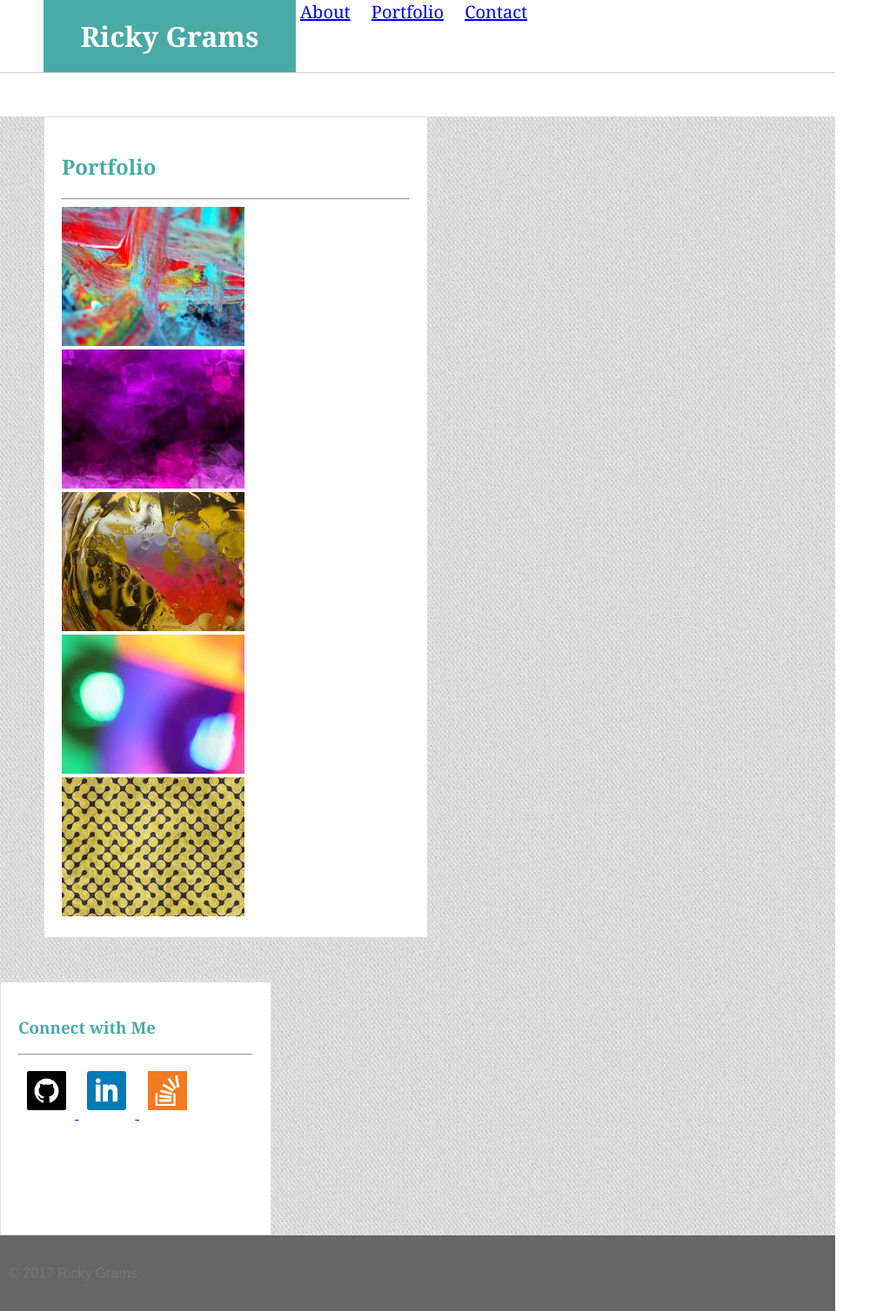
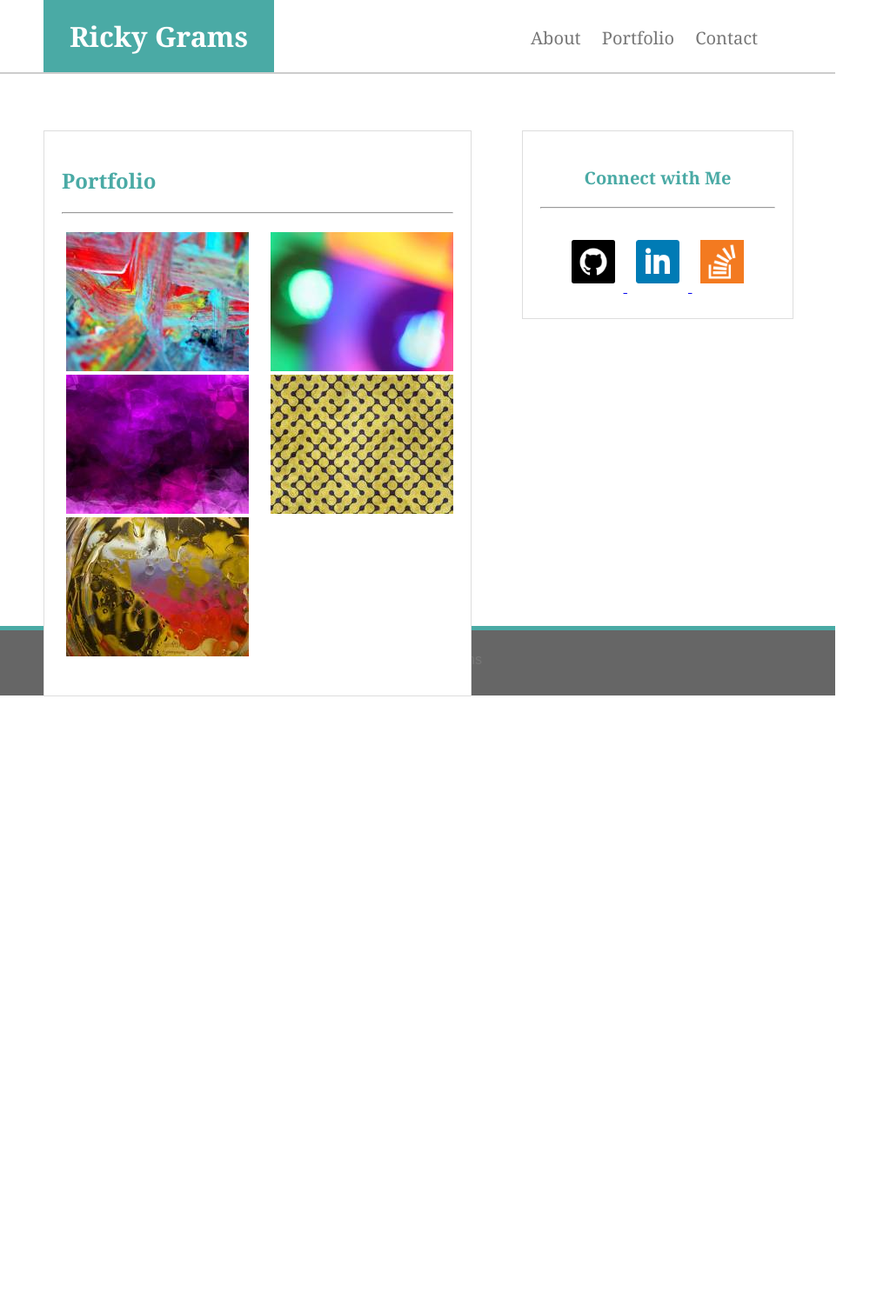
Before and after one commit to rixgithub/Basic-Portfolio, a PHP site: page /portfolio.html in a window 1280 px wide. Shown: the whole page at 87% size, without its empty margins (0-1023 px from the left). After the commit the page ends 801 px from the top, so only its background shows below. Run offline with PHP 8.4, Linux system fonts and the light colour scheme.

Commit message:
added sticky footer and fixed some things

```diff
--- a/assets/css/style.css
+++ b/assets/css/style.css
@@ -1,68 +1,76 @@
-body {
+html, body {
 	font-family: 'Arial', 'Helvetica Neue', Helvetica, sans-serif;
 	color: #777777;
 	width: 960px;
+	height: 100%;
 	margin: 0;
 	padding: 0;
+}
+
+#wrapper {
+	min-height: 100%;
+	height: auto !important;
+	height: 100%;
+	margin: 0 auto -80px;
 }
 
 header {
 	background-color: #ffffff;
 	font-family: 'Georgia', Times, 'Times New Roman', serif;
-	color: #ffffff;
 	border-bottom-style: solid;
-	border-width: 1px;
+	border-width: 2px;
 	border-color: #cccccc;
-	overflow: auto;
 }
 
 h1 {
 	background-color: #4aaaa5;
-	width: 250px;
+	color: #ffffff;
+	width: 225px;
 	margin: 0;
 	margin-left: 50px;
 	text-align: center;
 	padding: 20px;
-	float: left;
 }
 
-ul {
+#nav {
+	position: absolute;
     list-style-type: none;
-    width: 650px;
     padding: 0;
     margin: 0;
+    width: 300px;
+    top: 30px;
+    left: 600px;
 }
 
 li {
-    display: inline;
-    padding: 0px 5px;
-    margin-right: 10px;
-    font-size: 125%;
+	display: inline;
 }
 
-#wrapper {
-	background-image: url('Basic-Portfolio/assets/images/mainbackimg.png');
+li a {
+    text-decoration: none;
+    color: #777777;
+    font-size: 125%;
+    padding: 0 10px;
+}
+
+#mainbody {
+	background-image: url("assets/images/mainbackimg.png");
+	width: 100%;
+	height: 100%;
+	margin: 0;
+	padding: 0;
 }
 
 #main {
-	clear: both;
+	position: absolute;
 	background-color: #ffffff;
-	width: 400px;
-	margin: 50px;
+	width: 450px;
+	margin: 0;
 	padding: 20px;
 	border: 1px solid #dddddd;
+	top: 150px;
+	left: 50px;
 	overflow: auto;
-}
-
-input[type="submit"] {
-    background-color: #4aaaa5;
-    border: none;
-    color: white;
-    padding: 15px 32px;
-    text-align: center;
-    text-decoration: none;
-    display: inline-block;
-    font-size: 16px;
 }
 
 h2 {
@@ -72,53 +80,103 @@
 }
 
 #portrait {
-	width: 200px;
-	height: 200px;
-	margin: 10 10 10 10;
+	width: 175px;
+	height: 175px;
+	margin: 0;
 	float: left;
 }
 
 p {
+	line-height: 35px;
 	float: left;
-	line-height: 35px;
+}
+
+input[type="submit"] {
+	clear: both;
+    background-color: #4aaaa5;
+    border: none;
+    color: white;
+    width: 30%;
+    padding: 15px 32px;
+    text-align: center;
+    text-decoration: none;
+    display: inline-block;
+    font-size: 16px;
+}
+
+input {
+	width: 93%;
+	padding: 8px;
+	margin: 5px;
+}
+
+textarea {
+	width: 96%;
+	height: 175px;
+	margin: 5px;
+}
+
+#portlist {
+    -webkit-column-count: 2; /* Chrome, Safari, Opera */
+    -moz-column-count: 2; /* Firefox */
+    column-count: 2;
+    column-gap: 30px;
+    padding: 5px;
 }
 
 #connect {
-	clear: both;
+	position: absolute;
 	width: 270px;
-	height: 250px;
+	height: 175px;
 	padding: 20px;
+	margin: 0;
 	background-color: #ffffff;
 	border: 1px solid #dddddd;
+	top: 150px;
+	left: 600px;
+	text-align: center;
 	overflow: auto;
 }
 
 h3 {
+	font-size: 20px;
 	font-family: 'Georgia', Times, 'Times New Roman', serif;
 	color: #4aaaa5;
 }
 
+#connect a {
+	width: 75px;
+	height: 75px;
+}
+
 #gitimg {
-	width: 45px;
-	height: 45px;
+	width: 50px;
+	height: 50px;
 	padding: 10px;
 }
 
 #linkedimg {
-	width: 45px;
-	height: 45px;
+	width: 50px;
+	height: 50px;
 	padding: 10px;
 }
 
 #stackimg {
-	width: 45px;
-	height: 45px;
+	width: 50px;
+	height: 50px;
 	padding: 10px;
 }
 
 footer {
 	text-align: center;
 	background-color: #666666;
-	padding: 10px;
-	overflow: auto;
+	margin: 0;
+	padding-top: 25px;
+	border-top-style: solid;
+	border-width: 5px;
+	border-color: #4aaaa5;
 }
+
+footer, .push {
+	height: 50px;
+}
--- a/portfolio.html
+++ b/portfolio.html
@@ -7,39 +7,41 @@
 	</head>
 
 	<body>
-
+		<div id="wrapper">
 			<header>
 				<h1>Ricky Grams</h1>
 
-			<ul>
+				<ul id="nav">
 					<li><a href="index.html">About</a></li>
 					<li><a href="portfolio.html">Portfolio</a></li>
 					<li><a href="contact.html">Contact</a></li>
 				</ul>
 			</header>
 
-		<div id="wrapper">
+			<div id="mainbody">
 				<section id="main">
 					<h2>Portfolio</h2>
 
 					<hr>
 
-				<img src="assets/images/portfolio1.jpg" alt="portfolio 1">
+	  				<ul id="portlist">
+						<li><img src="assets/images/portfolio1.jpg" alt="portfolio 1"></li>
 
-				<img src="assets/images/portfolio2.jpg" alt="portfolio 2">
+						<li><img src="assets/images/portfolio2.jpg" alt="portfolio 2"></li>
 
-				<img src="assets/images/portfolio3.jpg" alt="portfolio 3">
+						<li><img src="assets/images/portfolio3.jpg" alt="portfolio 3"></li>
 
-				<img src="assets/images/portfolio4.jpg" alt="portfolio 4">
+						<li><img src="assets/images/portfolio4.jpg" alt="portfolio 4"></li>
 
-				<img src="assets/images/portfolio5.jpg" alt="portfolio 5">
+						<li><img src="assets/images/portfolio5.jpg" alt="portfolio 5"></li>
+					</ul>
 				</section>
 
 				<section id="connect">
 					<h3>Connect with Me</h3>
 
 					<hr>
-
+					<br>
 					<a href="https://github.com/rixgithub">
 						<img id="gitimg" src="assets/images/github.png" alt="github">
 					</a>
@@ -51,12 +53,13 @@
 					<a href="http://stackoverflow.com/users/7388909/rixstack?tab=profile">
 						<img id="stackimg" src="assets/images/stack.png" alt="stack overflow">
 					</a>
-
 				</section>
+			</div>
+			<div class="push"></div>
 		</div>
 
 		<footer>
-			<p>&copy; 2017 Ricky Grams</p>
+			&copy; 2017 Ricky Grams
 		</footer>
 
 	</body>
```
Also changed, not shown: contact.html (+7 -6 lines), index.html (+7 -6 lines), 1 other file. Lines whose indentation alone changed are shown as unchanged.
